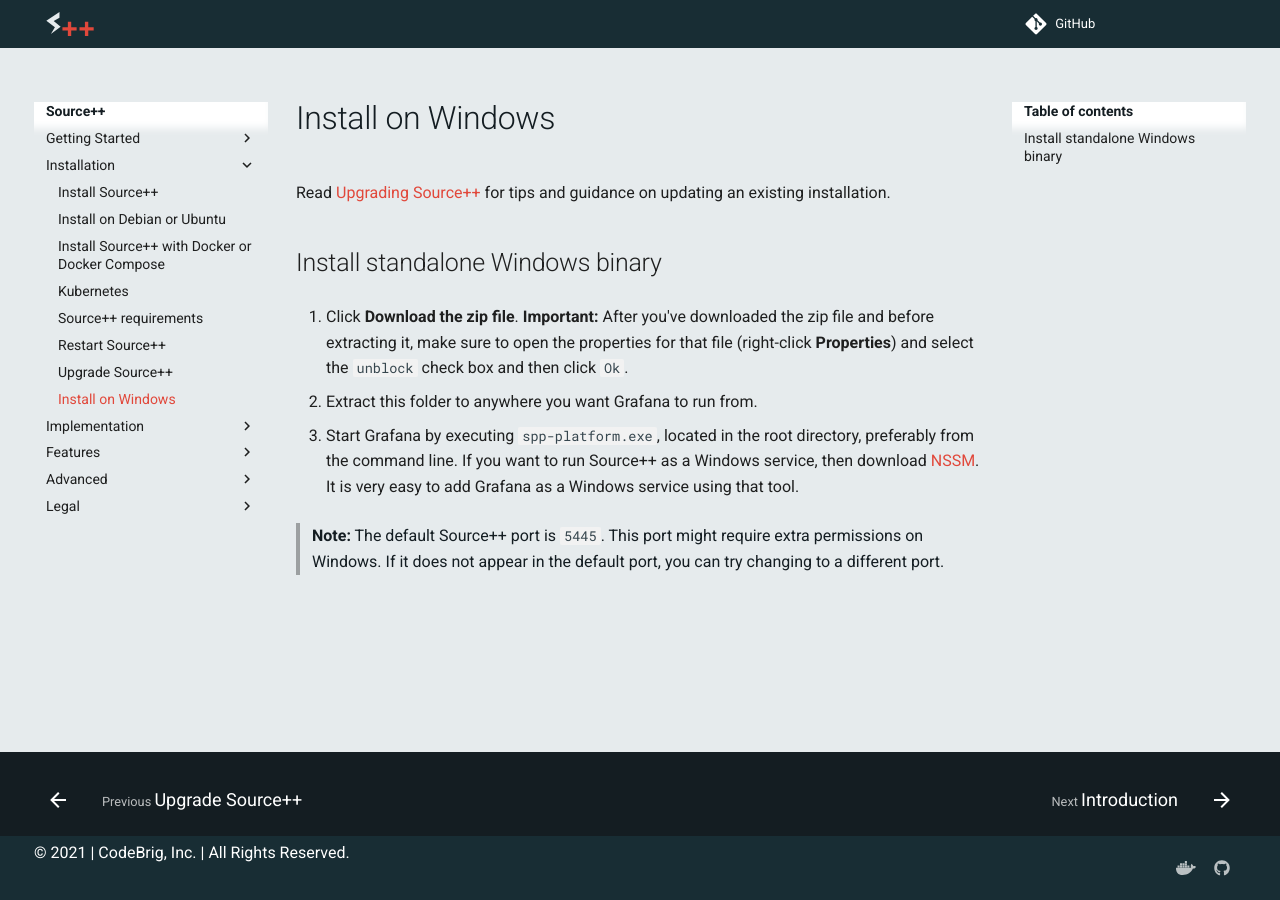
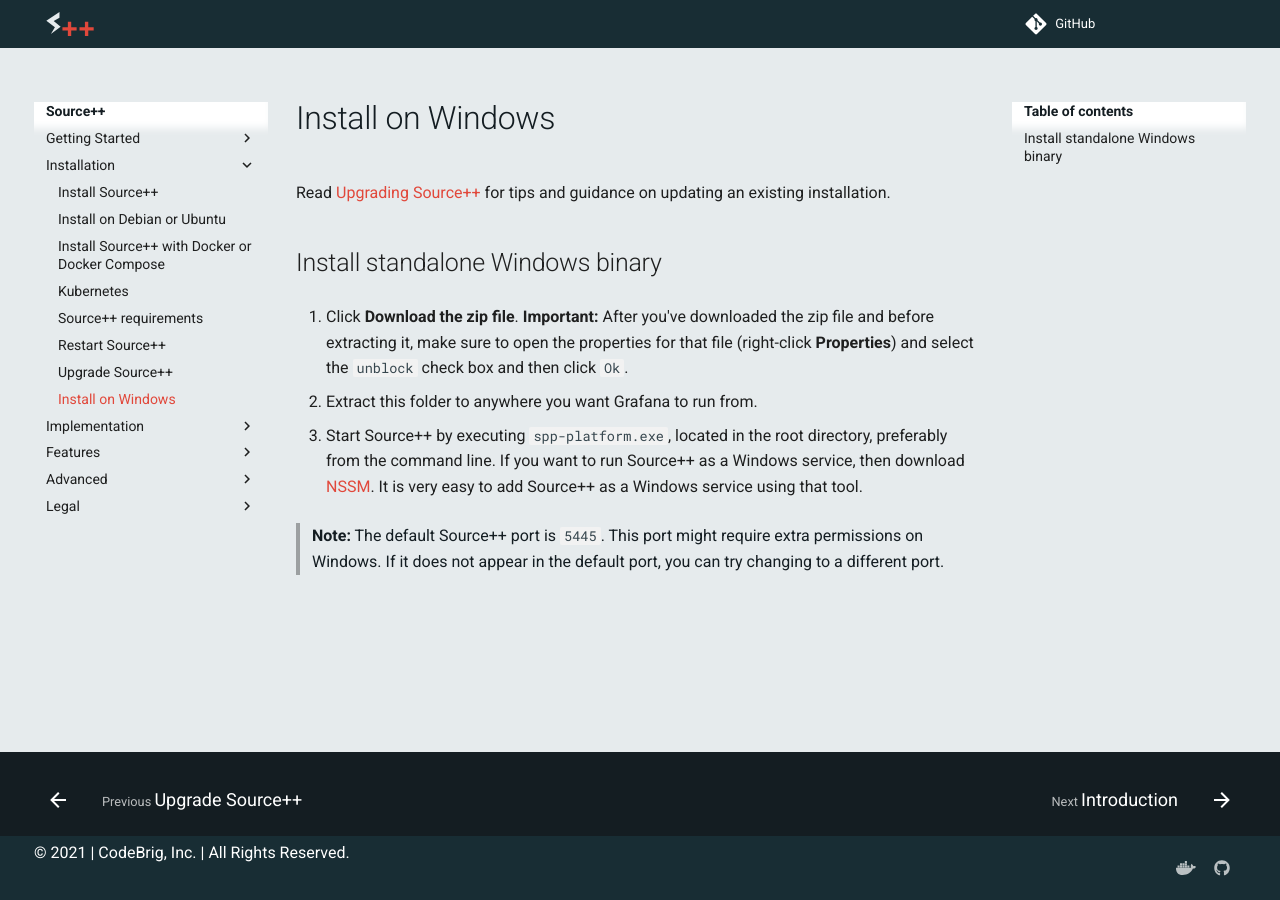
Before and after one commit to sourceplusplus/documentation, an MkDocs documentation site: the page built from docs/installation/windows.md, in a window 1280 px wide. Built offline with MkDocs 1.6.1 and Material for MkDocs 9.7.7, drawn with Linux system fonts in a browser that asks for light colours; the version menu is left out.

Commit message:
Update windows.md

```diff
--- a/docs/installation/windows.md
+++ b/docs/installation/windows.md
@@ -9,6 +9,6 @@
 
 1. Extract this folder to anywhere you want Grafana to run from.
 
-1. Start Grafana by executing `spp-platform.exe`, located in the root directory, preferably from the command line. If you want to run Source++ as a Windows service, then download [NSSM](https://nssm.cc/). It is very easy to add Grafana as a Windows service using that tool.
+1. Start Source++ by executing `spp-platform.exe`, located in the root directory, preferably from the command line. If you want to run Source++ as a Windows service, then download [NSSM](https://nssm.cc/). It is very easy to add Source++ as a Windows service using that tool.
 
 > **Note:** The default Source++ port is `5445`. This port might require extra permissions on Windows. If it does not appear in the default port, you can try changing to a different port.
```
